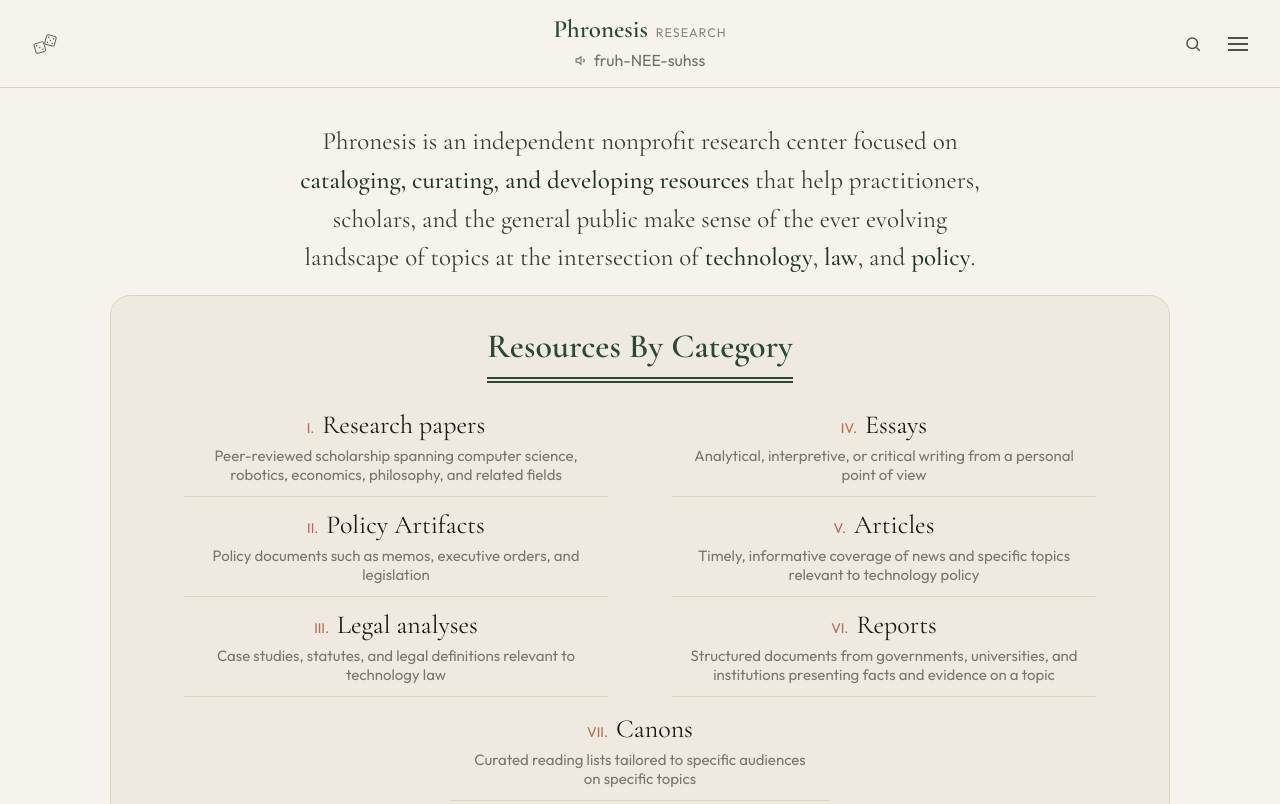
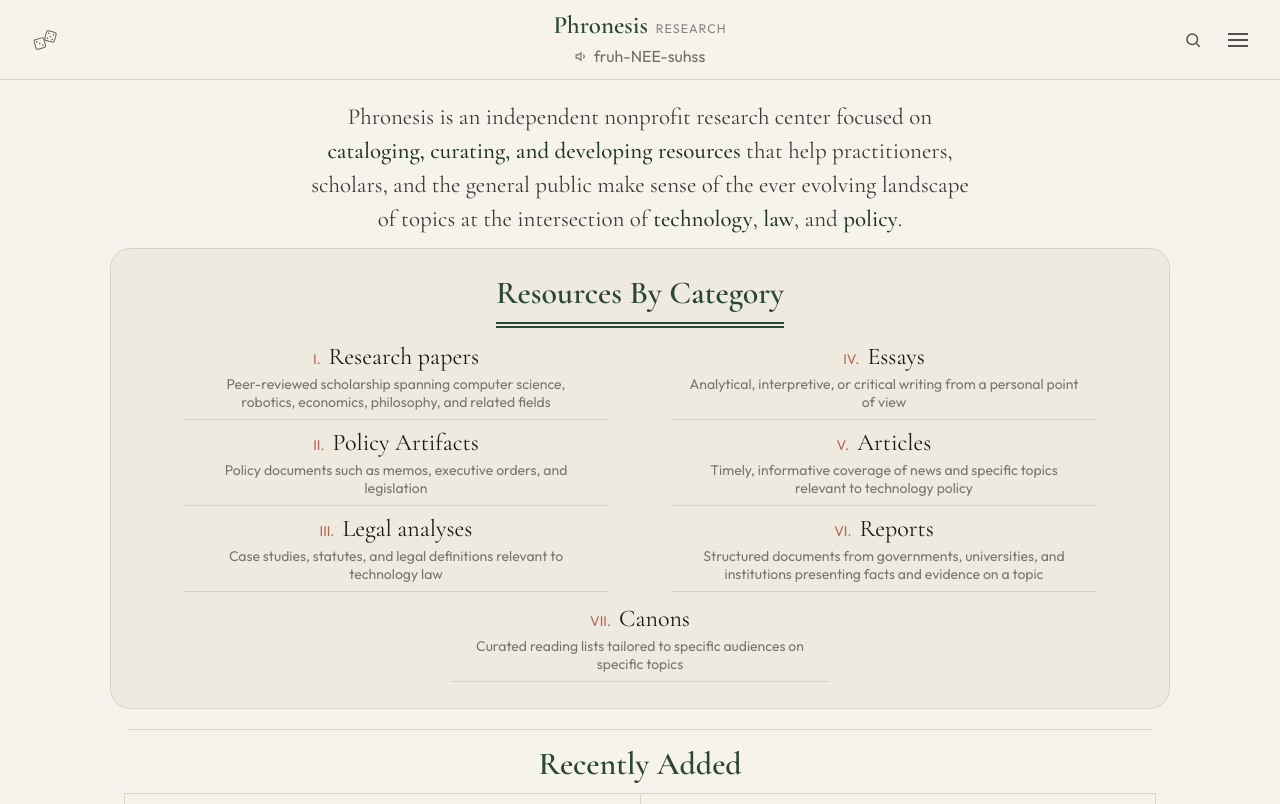
Before and after one commit to ChadL22/phronesis, a website: page index.html in a window 1280 px wide. Shown: the top 804 px of the page. Drawn offline with nearby package versions, Linux system fonts and the light colour scheme.

Commit message:
Tighten vertical spacing so the category box fits above the fold

```diff
--- a/index.html
+++ b/index.html
@@ -35,7 +35,7 @@
     display:grid;
     grid-template-columns: 100px auto 100px;
     align-items:center;
-    padding: 14px 28px;
+    padding: 10px 28px;
     border-bottom:1px solid var(--marble);
   }
 
@@ -250,24 +250,24 @@
   }
 
   /* ---------- body ---------- */
-  .intro-block{max-width:940px; margin: 34px auto 0; padding:0 24px; text-align:center;}
-  .intro-block .blurb{max-width:680px; margin:0 auto; font-size:22px; line-height:1.55; color:rgba(26,25,22,0.85);}
+  .intro-block{max-width:940px; margin: 20px auto 0; padding:0 24px; text-align:center;}
+  .intro-block .blurb{max-width:680px; margin:0 auto; font-size:22px; line-height:1.48; color:rgba(26,25,22,0.85);}
   .intro-block .blurb strong{color:var(--forest-deep); font-weight:500;}
   .resources-label{
     font-family:'Cormorant Garamond', serif;
     font-weight:600;
     font-size:30px;
     color:var(--forest);
-    margin:32px 0 0;
-    padding-top:22px;
+    margin:18px 0 0;
+    padding-top:14px;
     border-top:1px solid var(--marble);
   }
 
   .category-wrap{
     background:var(--panel);
     max-width:900px;
-    margin:18px auto 0;
-    padding:8px 50px 34px;
+    margin:12px auto 0;
+    padding:6px 50px 22px;
     border-radius:20px;
     border:1px solid var(--marble);
   }
@@ -405,7 +405,7 @@
 
   .publish-list{
     width:min(760px, 94vw);
-    margin: 14px auto 0;
+    margin: 6px auto 0;
     display:grid;
     grid-template-columns: 1fr 1fr;
     grid-template-areas:
@@ -428,12 +428,12 @@
     width:min(380px, 100%);
     margin-top:4px;
   }
-  .publish-list a{display:block; padding:12px 16px; border-bottom:1px solid var(--marble); margin:0 -16px;}
+  .publish-list a{display:block; padding:8px 16px; border-bottom:1px solid var(--marble); margin:0 -16px;}
   .publish-list a:hover{background:#fff;}
   .publish-list a:hover .p-name{color:var(--terracotta);}
   .publish-list .p-num{font-family:'Outfit', sans-serif; font-size:14px; color:var(--terracotta); opacity:.8; margin-right:8px;}
   .publish-list .p-name{font-size:23px; font-family:'Cormorant Garamond', serif; color:var(--ink);}
-  .publish-list .p-desc{display:block; font-family:'Outfit', sans-serif; font-size:13.5px; opacity:.55; margin-top:6px;}
+  .publish-list .p-desc{display:block; font-family:'Outfit', sans-serif; font-size:13.5px; opacity:.55; margin-top:4px;}
 
   @media (max-width:700px){
     .category-wrap{ padding: 8px 20px 28px; }
@@ -522,12 +522,12 @@
 
   @media (min-width:1200px){
     .intro-block{ max-width:1080px; }
-    .intro-block .blurb{ font-size:25px; }
-    .category-wrap{ max-width:1060px; padding:12px 60px 40px; }
-    .resources-label{ font-size:34px; }
+    .intro-block .blurb{ font-size:23px; }
+    .category-wrap{ max-width:1060px; padding:6px 60px 26px; }
+    .resources-label{ font-size:32px; }
     .publish-list{ width:min(880px, 94vw); column-gap:96px; }
-    .publish-list .p-name{ font-size:26px; }
-    .publish-list .p-desc{ font-size:15px; }
+    .publish-list .p-name{ font-size:24px; }
+    .publish-list .p-desc{ font-size:14px; }
     .brand .name{ font-size:25px; }
     .brand .label{ font-size:12.5px; }
     .pron-btn{ font-size:16px; }
```
Also changed, not shown: prototypes/layout-concept-6.html (+15 -15 lines).
